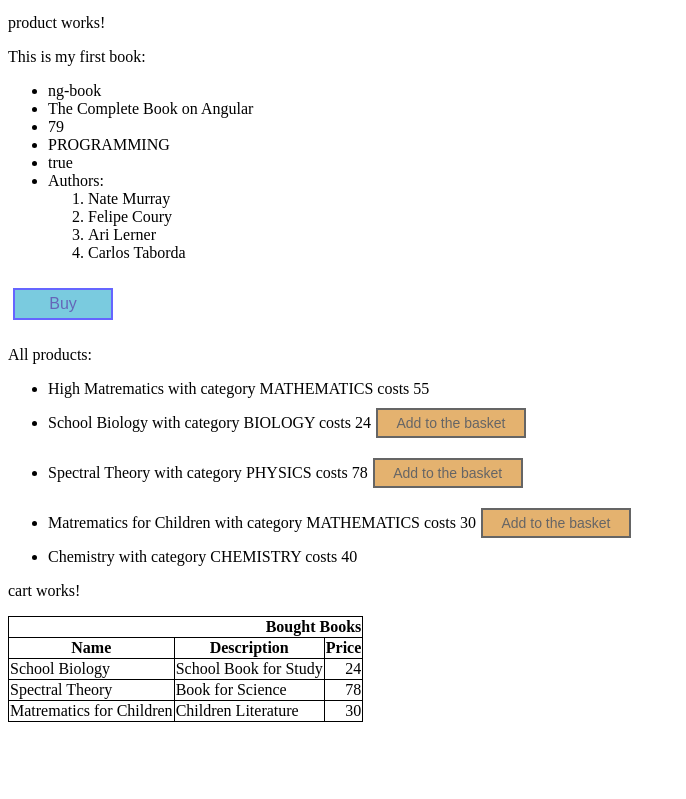
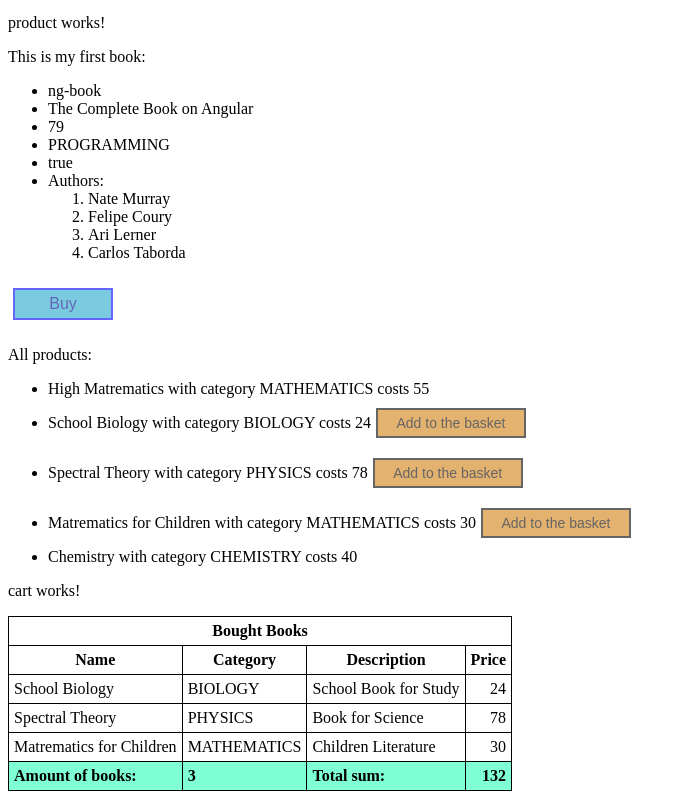
Before and after one commit to VZhyrytskiy/shop-4, an Angular app: page / in a window 1280 px wide. Shown: the part 611-1410 px from the top of the page, without its empty margins (0-686 px from the left). Before the commit the page ends 1341 px from the top, so only its background shows below. Built offline with nearby package versions, Linux system fonts and the light colour scheme.

Commit message:
feature: add total amount and sum to cart

```diff
--- a/src/app/components/cart/cart.component.html
+++ b/src/app/components/cart/cart.component.html
@@ -3,21 +3,31 @@
 	<table>
 		<thead>
 			<tr>
-				<th colspan="3">Bought Books</th>
+				<th colspan="4">Bought Books</th>
 			</tr>
 		</thead>
 		<tbody>
 			<tr>
 				<th>Name</th>
+				<th>Category</th>
 				<th>Description</th>
 				<th>Price</th>
 			</tr>
 			<tr *ngFor="let product of productsInBasket">
 				<td>{{product.name}}</td>
+				<td>{{product.category}}</td>
 				<td>{{product.description}}</td>
 				<td>{{product.price}}</td>
 			</tr>
 		</tbody>
+		<tfoot>
+			<tr>
+				<td>Amount of books:</td>
+				<td>{{productsInBasket.length}}</td>
+				<td>Total sum:</td>
+				<td>{{totalSum}}</td>
+			</tr>
+		</tfoot>
 	</table>
 </div>
 <ng-template #elseBlock>
--- a/src/app/components/cart/cart.component.less
+++ b/src/app/components/cart/cart.component.less
@@ -6,11 +6,17 @@ table {
 		text-align: center;
 	}
 
-	th,
-	td {
+	th, td {
 		border: 1px solid black;
-		&:last-child {
-			text-align: right;
-		}
+		padding: 5px;
+	}
+
+	td:last-child {
+		text-align: right;
+	}
+
+	tfoot {
+		background-color: aquamarine;
+		font-weight: bold;
 	}
 }
--- a/src/app/components/cart/cart.component.ts
+++ b/src/app/components/cart/cart.component.ts
@@ -10,8 +10,10 @@ import { IProduct } from '../product/product.model';
 export class CartComponent implements OnInit {
 	constructor(private cartService: CartService) {}
 	productsInBasket: IProduct[];
+	totalSum: number;
 
 	ngOnInit() {
 		this.productsInBasket = this.cartService.getProductsInBasket();
+		this.totalSum = this.productsInBasket.reduce((sum, current) => sum + current.price, 0);
 	}
 }
```
